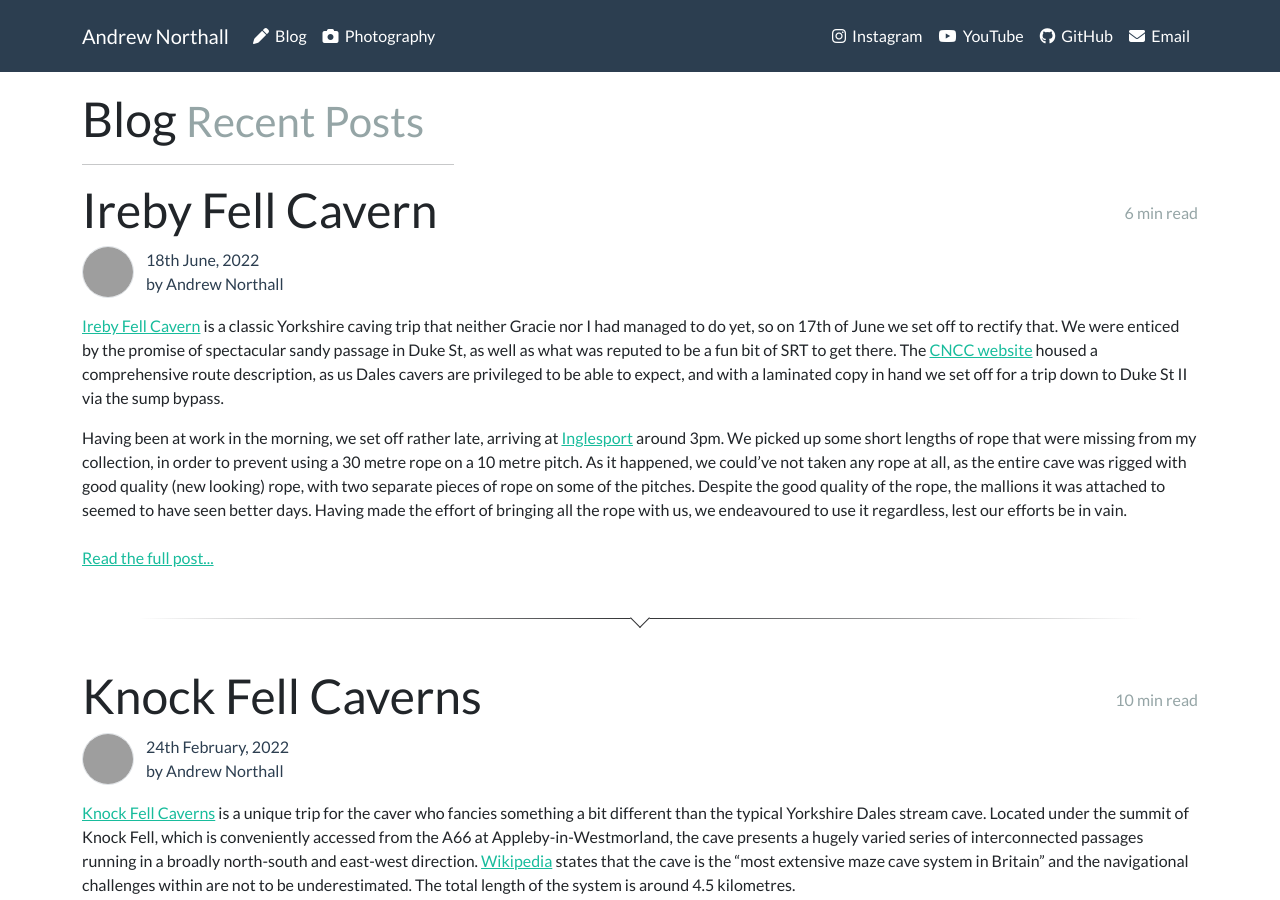
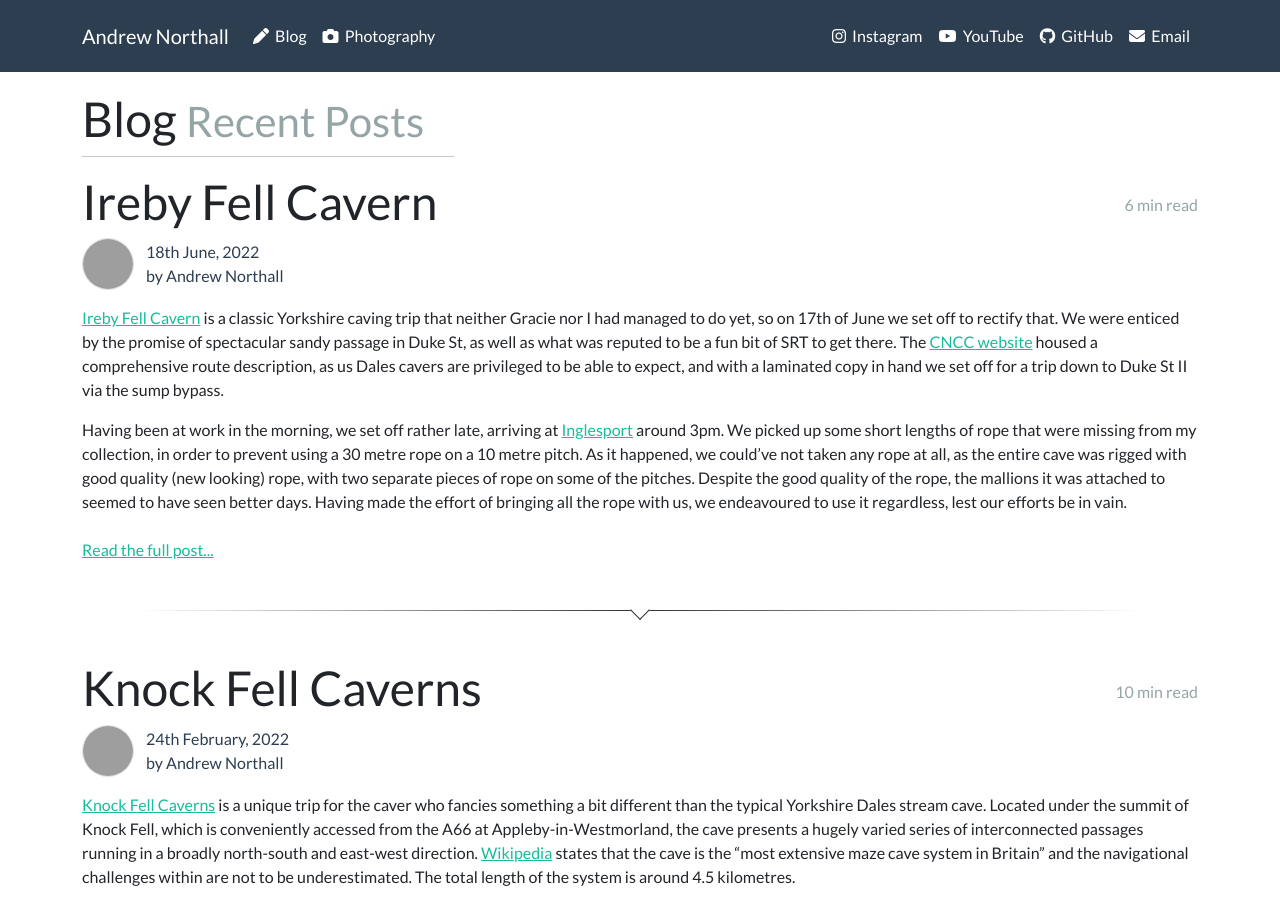
Before and after one commit to anorthall/northall.me.uk, a Jekyll site: the page built from www/index.html, in a window 1280 px wide and 900 px high. Built offline with Jekyll 4.4.1, drawn with Linux system fonts in a browser that asks for light colours; grey boxes are pictures that could not be loaded.

Commit message:
Adjust margin on page header

```diff
--- a/www/index.html
+++ b/www/index.html
@@ -11,7 +11,7 @@ permalink: /
     Blog <small class="text-muted">Recent Posts</small>
 </h2>
 
-<hr class="col-4 mt-3 mb-3">
+<hr class="col-4 mt-2 mb-3">
 
 {% for post in site.posts %}
   {% if forloop.index > 1 %}<div class="divider div-transparent div-arrow-down mb-5 mt-5"></div>{% endif %}
```
